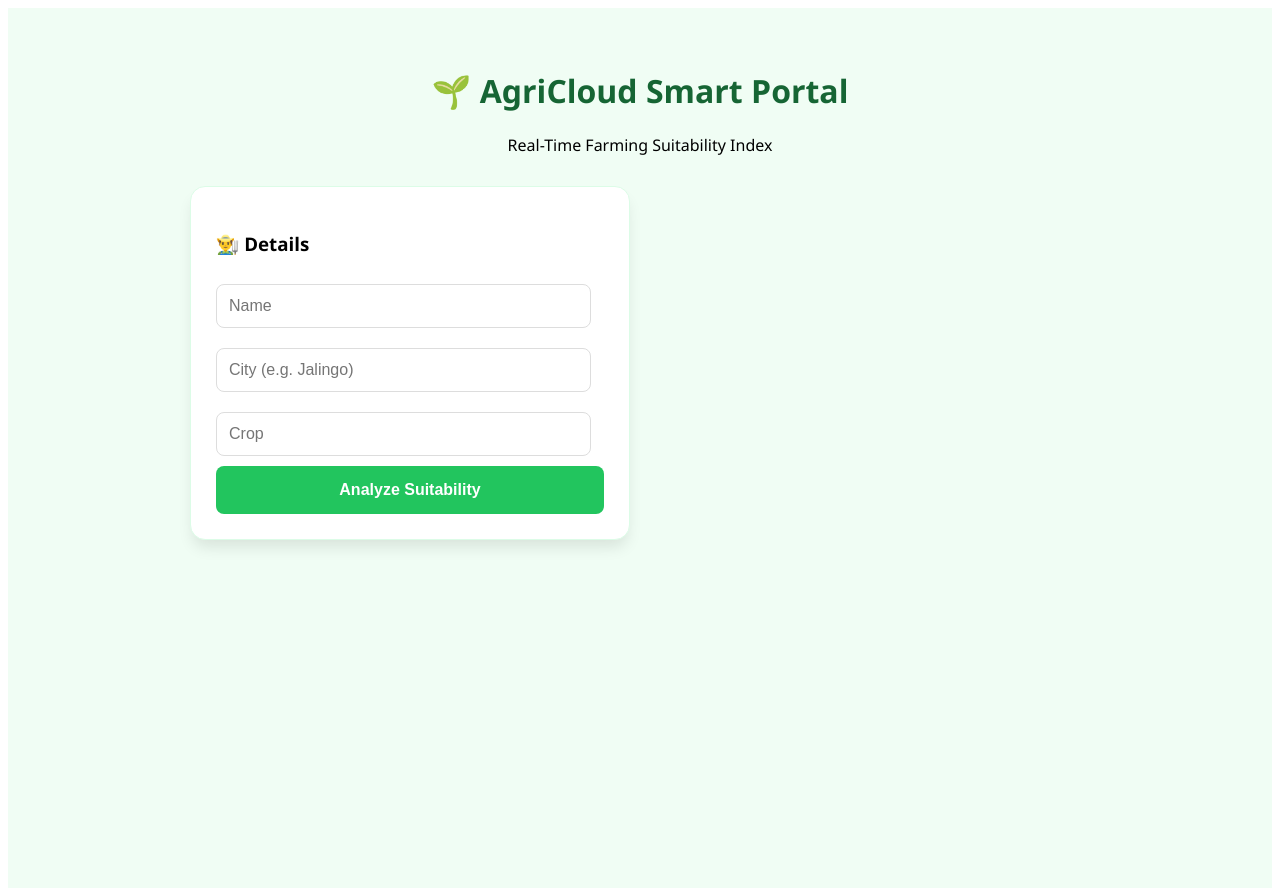
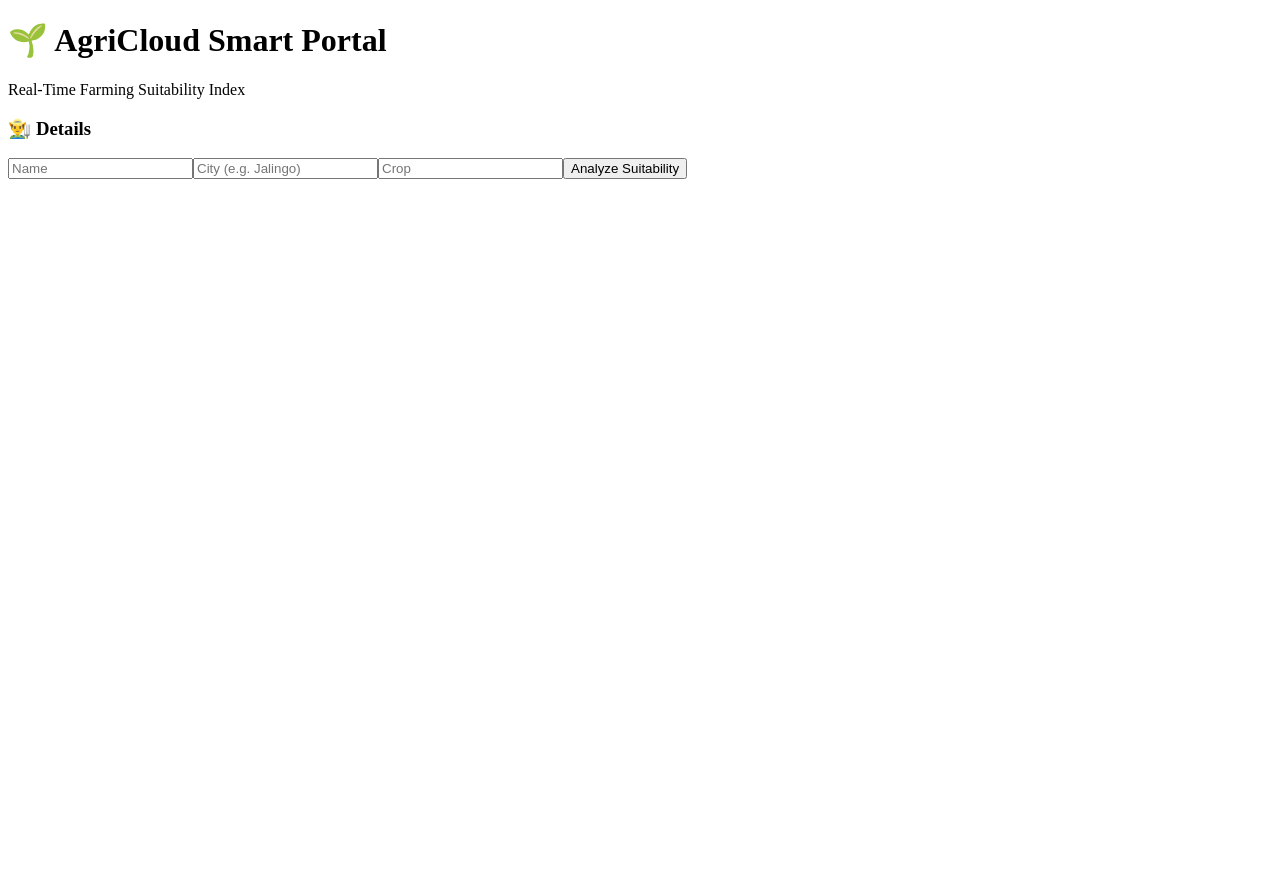
Before and after one commit to ellella2123/AgriCloud-Smart-System, a React (Create React App) app in the folder frontend/: page / in a window 1280 px wide. After the commit the page ends 800 px from the top, so only its background shows below. Built offline with nearby package versions, Linux system fonts and the light colour scheme.

Commit message:
Refactor CSS styles and add new classes

```diff
--- a/frontend/src/App.css
+++ b/frontend/src/App.css
@@ -1,11 +1,5 @@
-.container { padding: 40px; font-family: 'Segoe UI', Tahoma, Geneva, Verdana, sans-serif; background-color: #f0fdf4; min-height: 100vh; }
-header { text-align: center; margin-bottom: 30px; }
-h1 { color: #166534; }
-.main-grid { display: grid; grid-template-columns: 1fr 1fr; gap: 20px; max-width: 900px; margin: auto; }
-.card { background: white; padding: 25px; border-radius: 15px; box-shadow: 0 10px 15px -3px rgba(0, 0, 0, 0.1); border: 1px solid #dcfce7; }
-input { width: 90%; padding: 12px; margin: 10px 0; border: 1px solid #ddd; border-radius: 8px; font-size: 1rem; }
-button { width: 100%; padding: 15px; background-color: #22c55e; color: white; border: none; border-radius: 8px; cursor: pointer; font-weight: bold; font-size: 1rem; transition: 0.3s; }
-button:hover { background-color: #16a34a; }
-.result-area { max-width: 900px; margin: 30px auto; background: white; padding: 30px; border-radius: 15px; border-left: 8px solid #22c55e; box-shadow: 0 4px 6px rgba(0,0,0,0.05); }
-.info-box p { font-size: 1.1rem; color: #374151; line-height: 1.6; }
-.ai-text { background: #f0fdf4; padding: 15px; border-radius: 8px; border: 1px dashed #22c55e; color: #166534; font-weight: 500; }
+.score-circle { width: 120px; height: 120px; border-radius: 50%; border: 8px solid #22c55e; margin: auto; display: flex; flex-direction: column; align-items: center; justify-content: center; background: white; }
+.Excellent { color: #22c55e; font-weight: bold; }
+.Good { color: #eab308; font-weight: bold; }
+.Bad { color: #ef4444; font-weight: bold; }
+.result-card { background: #ffffff; padding: 20px; border-radius: 15px; box-shadow: 0 4px 6px rgba(0,0,0,0.1); text-align: center; }
```
